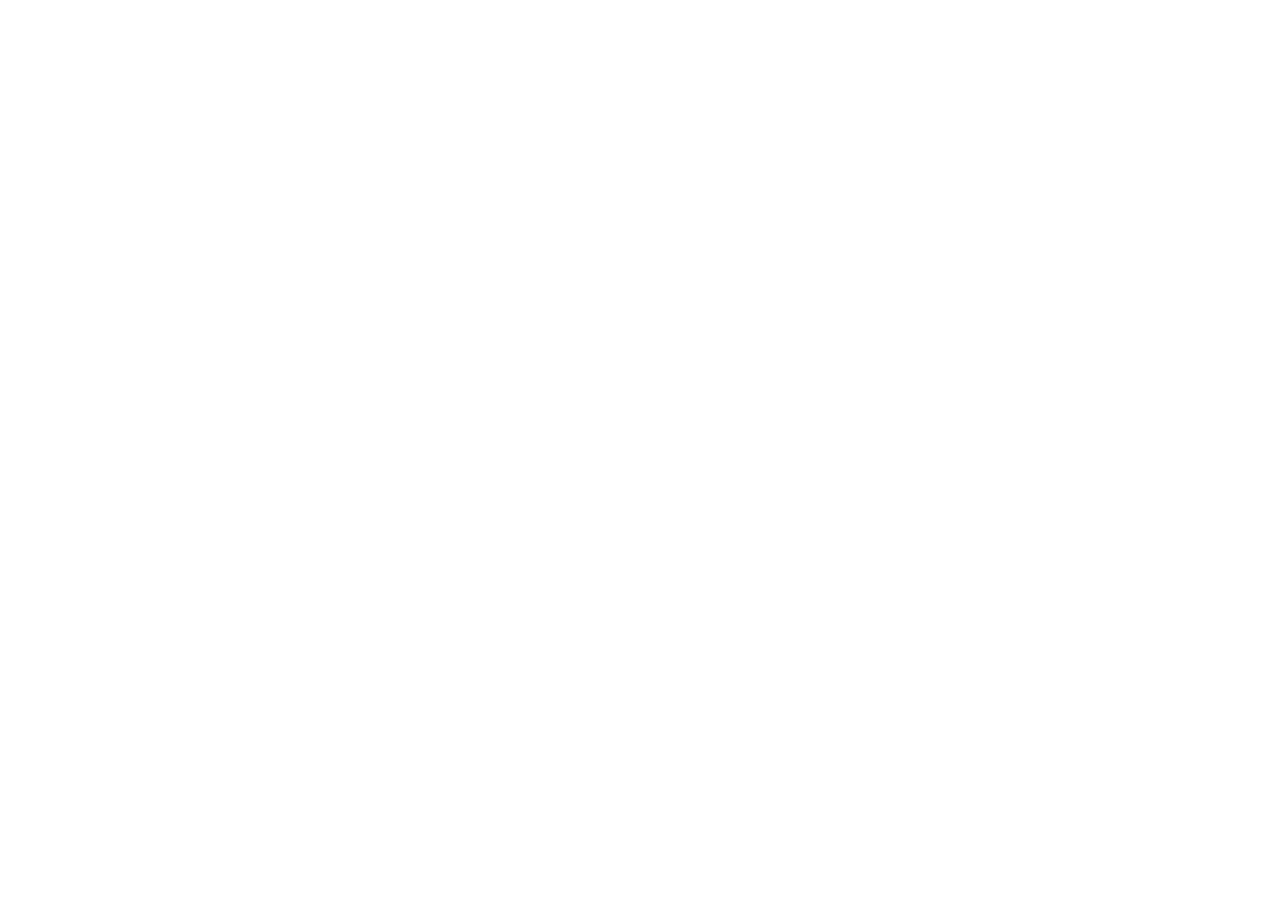
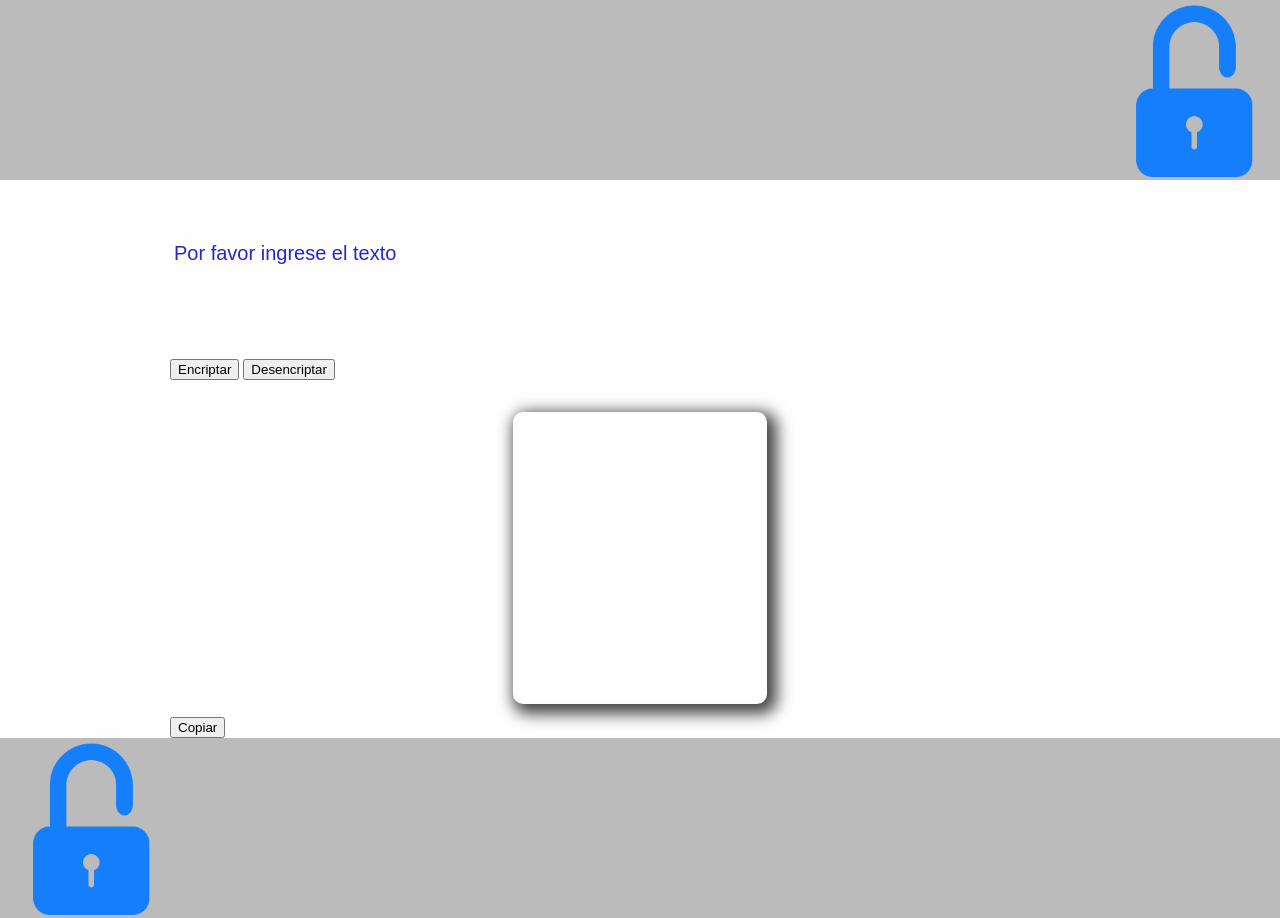
Before and after one commit to peteroropeza5/encriptador-texto, a plain HTML site: page index.html in a window 1280 px wide. Before the commit the page ends 800 px from the top, so only its background shows below. Drawn offline with Linux system fonts and the light colour scheme.

Commit message:
Update index

```diff
--- a/index.html
+++ b/index.html
@@ -1,11 +1,42 @@
 <!DOCTYPE html>
-<html lang="en">
+<html lang="es">
     <head>
         <meta charset="UTF-8">
         <meta name="viewport" content="width=device-width, initial-scale=1.0">
+        <link rel="stylesheet" href="style.css">
+        <link rel="stylesheet" href="reset.css">
         <title>Encriptador de Texto</title>
     </head>
+
     <body>
 
+        <header>
+            <h1><img src="imagenes/candado.png" width="177" height="177" alt="Imagen footer de un encriptado" class="imagen-header"></h1>
+        </header>
+
+        <main>
+
+            <section class="area-encriptado">
+
+                    <input type="text" placeholder="Por favor ingrese el texto"  class="entrada-texto">
+
+                <div class="botones">
+                    <button>Encriptar</button>
+                    <button>Desencriptar</button>
+                </div>
+            </section>
+
+            <section class="area-respuesta">
+                <input type="text" class="salida-texto">
+                <button class="boton-copiar">Copiar</button>
+            </section>
+
+        </main>
+
+        <footer>
+            <img src="imagenes/candado.png" width="177" height="177" alt="Imagen footer de un encriptado" class="imagen-footer">
+        </footer>
+
     </body>
+
 </html>
--- /dev/null
+++ b/reset.css
@@ -0,0 +1,48 @@
+/* http://meyerweb.com/eric/tools/css/reset/
+   v2.0 | 20110126
+   License: none (public domain)
+*/
+
+html, body, div, span, applet, object, iframe,
+h1, h2, h3, h4, h5, h6, p, blockquote, pre,
+a, abbr, acronym, address, big, cite, code,
+del, dfn, em, img, ins, kbd, q, s, samp,
+small, strike, strong, sub, sup, tt, var,
+b, u, i, center,
+dl, dt, dd, ol, ul, li,
+fieldset, form, label, legend,
+table, caption, tbody, tfoot, thead, tr, th, td,
+article, aside, canvas, details, embed,
+figure, figcaption, footer, header, hgroup,
+menu, nav, output, ruby, section, summary,
+time, mark, audio, video {
+	margin: 0;
+	padding: 0;
+	border: 0;
+	font-size: 100%;
+	font: inherit;
+	vertical-align: baseline;
+}
+/* HTML5 display-role reset for older browsers */
+article, aside, details, figcaption, figure,
+footer, header, hgroup, menu, nav, section {
+	display: block;
+}
+body {
+	line-height: 1;
+}
+ol, ul {
+	list-style: none;
+}
+blockquote, q {
+	quotes: none;
+}
+blockquote:before, blockquote:after,
+q:before, q:after {
+	content: '';
+	content: none;
+}
+table {
+	border-collapse: collapse;
+	border-spacing: 0;
+}
--- /dev/null
+++ b/style.css
@@ -0,0 +1,54 @@
+/*Estilo del index*/
+
+header{
+    text-align: right;
+    background: #bbbbbb;
+}
+
+main{
+    background: #fefefe;
+}
+
+.area-encriptado{
+
+    width: 940px;
+    margin: 0 auto;
+}
+
+.entrada-texto{
+    margin: 2em 300px 2em 0;
+    font-size: 20px;
+    border: 2px solid #fefefe;
+    background: #fefefe;
+    padding: 20px 2px;
+    cursor: pointer;
+    outline: none;
+}
+
+::placeholder{
+    color: rgb(38, 38, 206);
+    font-size: 1em;
+}
+
+.botones{
+    margin: 2em 0;
+}
+
+.area-respuesta{
+    width: 940px;
+    margin: 0 auto;
+}
+
+.salida-texto{
+    display: block;
+    margin: 1em auto;
+    border: 5px solid #fefefe;
+    border-radius: 10px 10px 10px 10px;
+    padding: 0 5em 20em 0;
+    box-shadow: 5px 5px 15px 5px #464545;
+}
+
+footer{
+    padding: 40px;
+    background: #bbbbbb;
+}
```
Also changed, not shown: imagenes/candado.png (added), imagenes/candado.webp (added), imagenes/encriptar-cifrar.png (added). Lines whose indentation alone changed are shown as unchanged.
